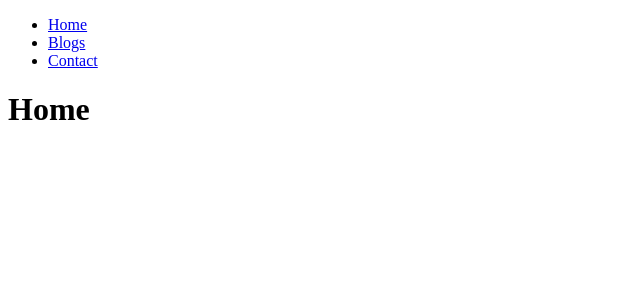
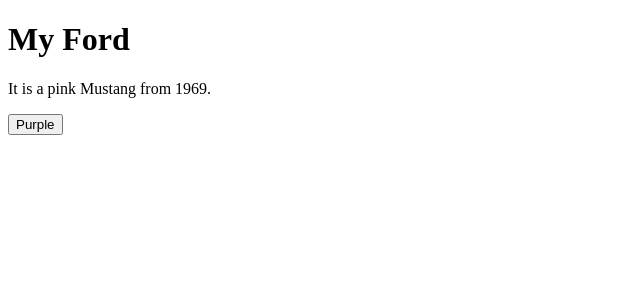
Before and after one commit to taqiyyhdh/myskill-react, a React (Vite) app: page / in a window 1280 px wide. Shown: the top 300 px of the page, without its empty margins (0-640 px from the left). Built offline with nearby package versions, Linux system fonts and the light colour scheme.

Commit message:
react hooks-useState

```diff
--- a/src/App.jsx
+++ b/src/App.jsx
@@ -1,37 +1,8 @@
 import './App.css'
-import { BrowserRouter, createBrowserRouter, Route, RouterProvider, Routes } from 'react-router-dom'
-import Layout from './pages/Layout'
-import Home from './pages/Home'
-import Blogs from './pages/Blogs'
-import Contact from './pages/Contact'
-import NoPage from './pages/NoPage'
+import FavColor from './pages/FavColor'
 
-const router = createBrowserRouter([
-  {
-    path: '/',
-    element: <Layout />,
-    children: [
-      {
-        index: true,
-        element: <Home />
-      },
-      {
-        path: 'blogs',
-        element: <Blogs />
-      },
-      {
-        path: 'contact',
-        element: <Contact />
-      },
-      {
-        path: '*',
-        element: <NoPage />
-      },
-    ],
-  },
-]);
 function App() {
-  return <RouterProvider router={router} />;
+  return <FavColor />
 }
 
 export default App
--- /dev/null
+++ b/src/pages/FavColor.jsx
@@ -0,0 +1,45 @@
+import { useState } from "react";
+
+function FavColor() {
+  // const [brand, setBrand] = useState("Ford");
+  // const [model, setModel] = useState("Mustang");
+  // const [year, setYear] = useState("1964");
+  // const [color, setColor] = useState("purple");
+  // pake object
+  const [car, setcar] = useState({
+    brand: "Ford",
+    model: "Mustang",
+    year: "1969",
+    color: "pink"
+  })
+
+  const updateColor = () => {
+    setcar(previousState => {
+      return { ...previousState, color: "purple" }
+    });
+  }
+  return (
+    <>
+        <h1>My {car.brand}</h1>
+        <p>
+          It is a {car.color} {car.model} from {car.year}.
+        </p>
+        <button
+          type="button"
+          onClick={updateColor}
+        >
+          Purple
+        </button>
+
+      {/* <h1>My Favorite Color is {color}!</h1>
+      <button
+        type="button"
+        onClick={() => setColor("pink")}
+      >
+        Pink
+      </button> */}
+    </>
+  )
+}
+
+export default FavColor;
```
